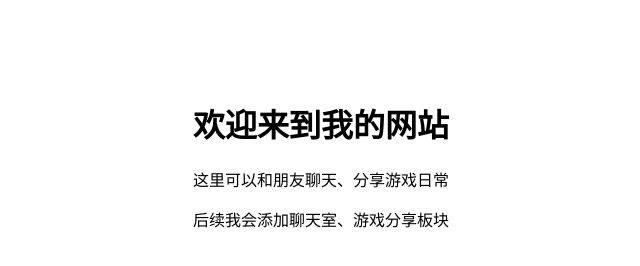
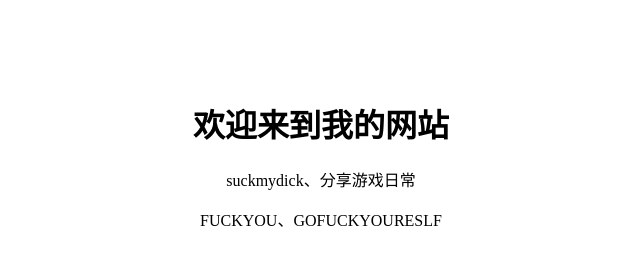
Before and after one commit to justinni20101221-collab/nzcmustbesuccessful, a plain HTML site: page index.html in a window 1280 px wide. Shown: the whole page, without its empty margins (319-959 px from the left). Drawn offline with Linux system fonts and the light colour scheme.

Commit message:
Update index.html

```diff
--- a/index.html
+++ b/index.html
@@ -6,7 +6,7 @@
 </head>
 <body style="text-align:center;margin-top:100px;font-family:微软雅黑;">
     <h1>欢迎来到我的网站</h1>
-    <p>这里可以和朋友聊天、分享游戏日常</p >
-    <p>后续我会添加聊天室、游戏分享板块</p >
+    <p>suckmydick、分享游戏日常</p >
+    <p>FUCKYOU、GOFUCKYOURESLF</p >
 </body>
 </html>
```
